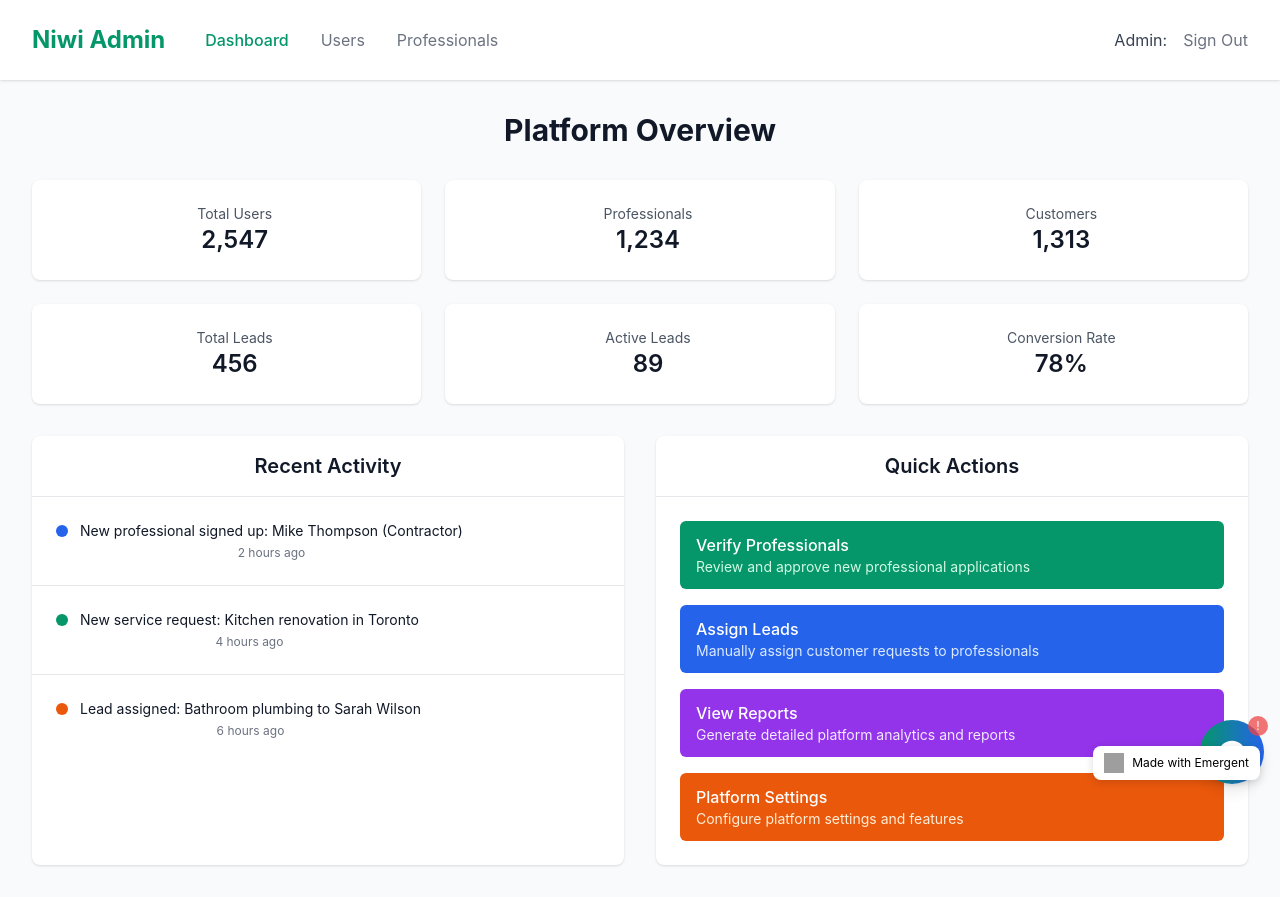
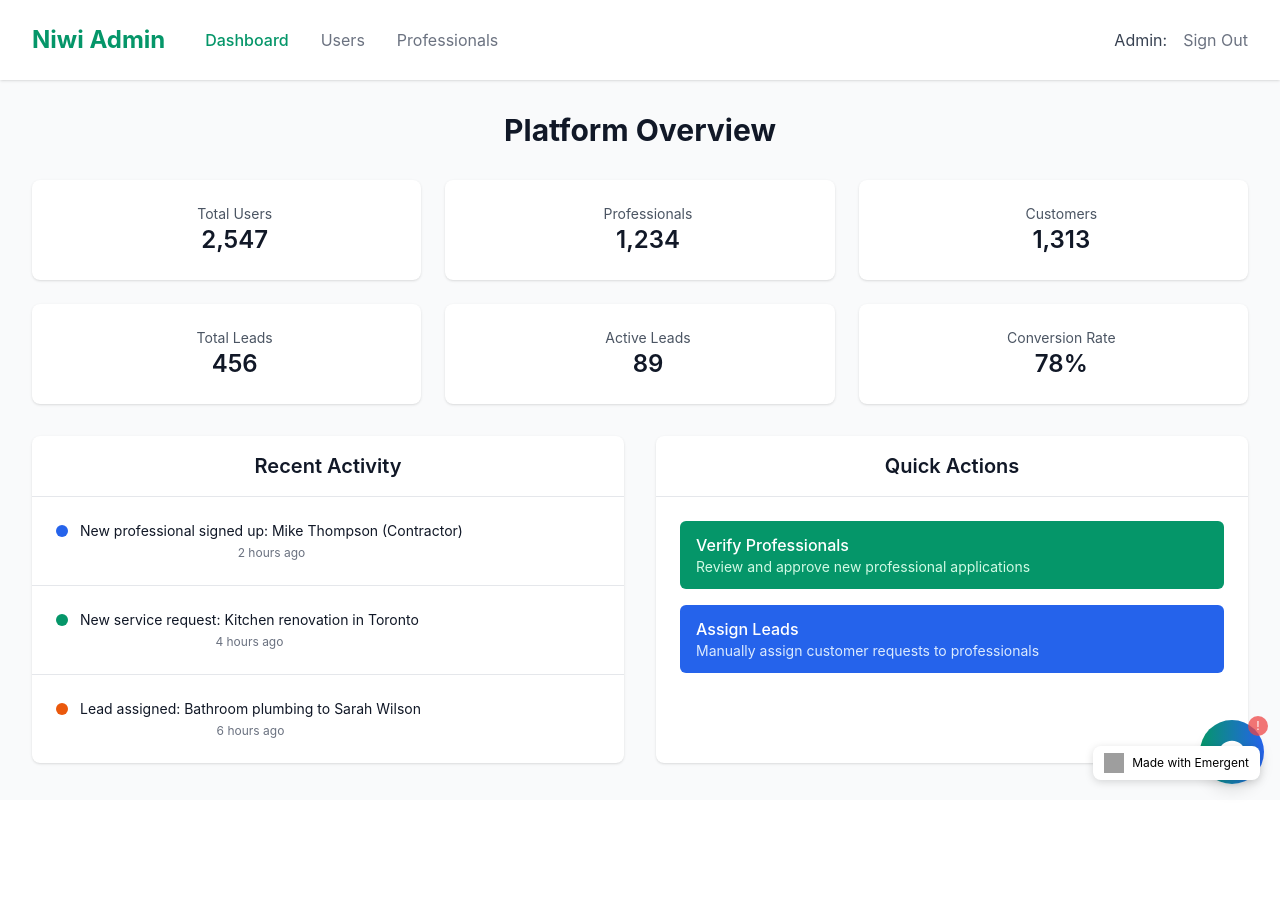
Before and after one commit to niwi123/Niwi, a React (Create React App) app in the folder frontend/: page /admin in a window 1280 px wide. After the commit the page ends 800 px from the top, so only its background shows below. Built offline with nearby package versions, Linux system fonts and the light colour scheme; grey boxes are pictures that could not be loaded.

Commit message:
auto-commit for b3e08ab8-d85f-4590-973f-6e89c3ebfc3a

```diff
--- a/frontend/src/pages/AdminDashboard.js
+++ b/frontend/src/pages/AdminDashboard.js
@@ -165,20 +165,6 @@ const AdminDashboard = () => {
                   <div className="text-sm text-blue-100">Manually assign customer requests to professionals</div>
                 </div>
               </Link>
-
-              <Link to="/admin/reports" className="w-full bg-purple-600 text-white py-3 px-4 rounded-md hover:bg-purple-700 transition text-left block">
-                <div>
-                  <div className="font-medium">View Reports</div>
-                  <div className="text-sm text-purple-100">Generate detailed platform analytics and reports</div>
-                </div>
-              </Link>
-
-              <Link to="/admin/settings" className="w-full bg-orange-600 text-white py-3 px-4 rounded-md hover:bg-orange-700 transition text-left block">
-                <div>
-                  <div className="font-medium">Platform Settings</div>
-                  <div className="text-sm text-orange-100">Configure platform settings and features</div>
-                </div>
-              </Link>
             </div>
           </div>
         </div>
```
